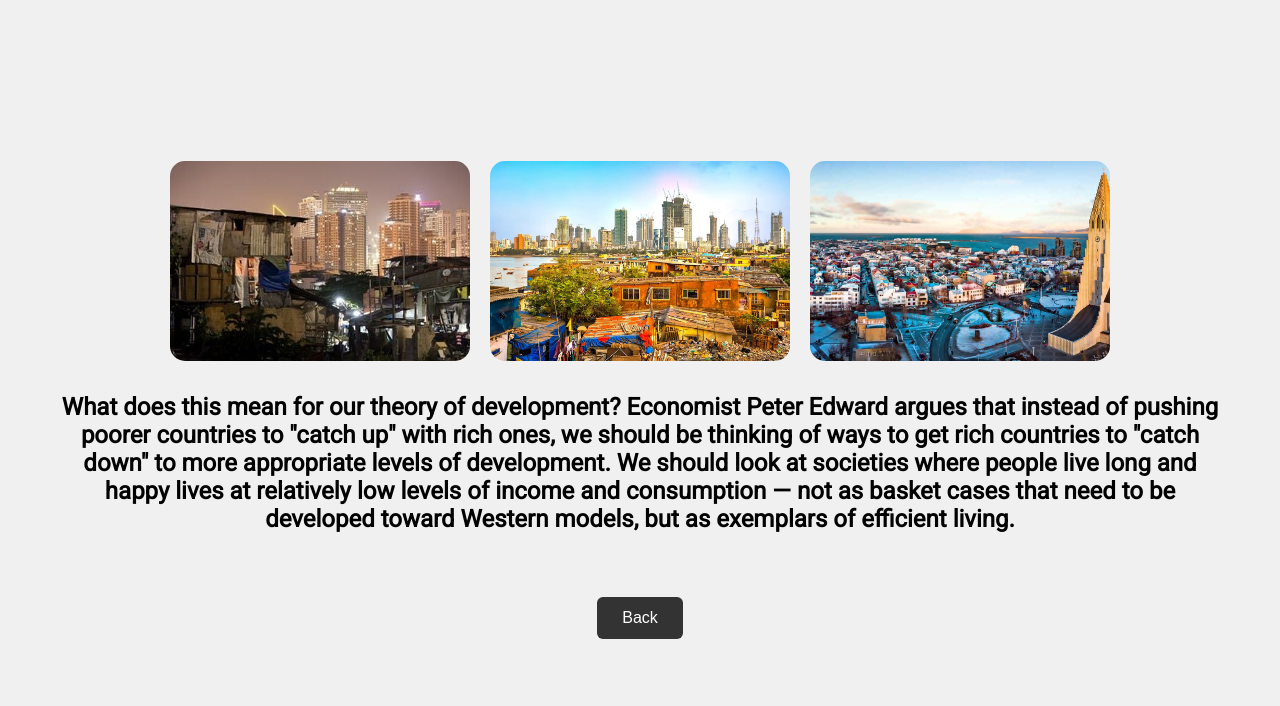
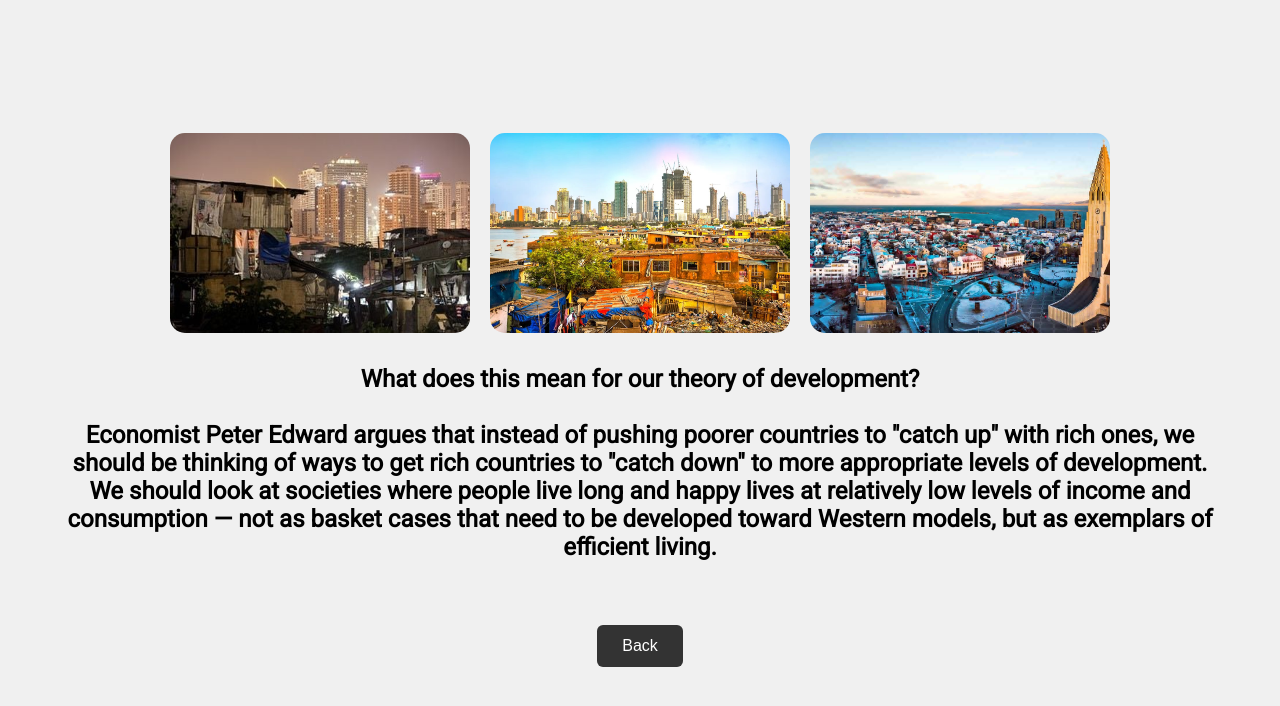
Before and after one commit to Delacruz521/report, a plain HTML site: page culpa.html in a window 1280 px wide. Drawn offline with Linux system fonts and the light colour scheme.

Commit message:
Update culpa.html

```diff
--- a/culpa.html
+++ b/culpa.html
@@ -190,7 +190,7 @@
         </div>
         <div class="text_form">
           <h1>
-            What does this mean for our theory of development? Economist Peter Edward argues that instead of pushing poorer countries to "catch up" with rich ones, we should be thinking of ways to get rich countries to "catch down" to more appropriate levels of development.
+            What does this mean for our theory of development? <br> <br> Economist Peter Edward argues that instead of pushing poorer countries to "catch up" with rich ones, we should be thinking of ways to get rich countries to "catch down" to more appropriate levels of development.
             We should look at societies where people live long and happy lives at relatively low levels of income and consumption — not as basket cases that need to be developed toward Western models, but as exemplars of efficient living.
           </h1>
         </div>
```
